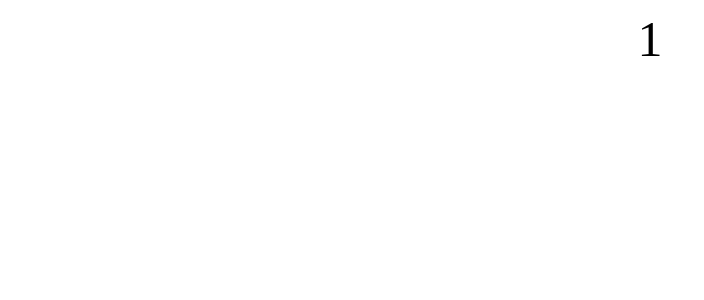
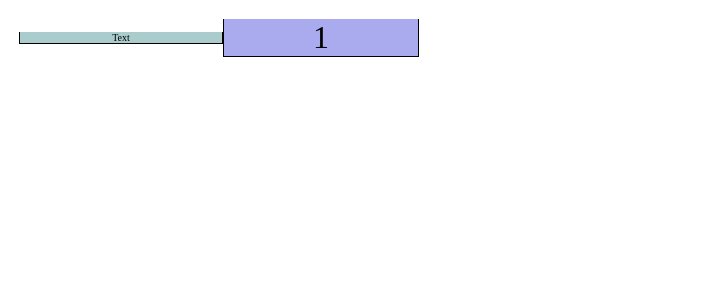
Before and after one commit to WinAuD/lab02-gevjz8, a React (Create React App) app: page / in a window 1280 px wide. Shown: the top 300 px of the page, without its empty margins (0-704 px from the left). Built offline with nearby package versions, Linux system fonts and the light colour scheme.

Commit message:
6 files modified

```diff
--- a/src/ADesc.js
+++ b/src/ADesc.js
@@ -0,0 +1,24 @@
+import React, { Component } from "react";
+import AText from './AText.js';
+import ANum from './ANum.js';
+
+class Table extends Component {
+  render() {
+  const tableStyle = {
+    width: "400px",
+    textAlign: "center",
+    borderCollapse: "collapse",
+
+  }
+
+    return (
+      <table style={tableStyle} >
+        <tr >
+          <td> <AText myColor={'#ACC'}/> </td>
+          <td> <ANum myColor={'#AAE'}/> </td>
+        </tr>
+      </table>
+    );
+  }
+}
+export default Table;
--- a/src/ANum.js
+++ b/src/ANum.js
@@ -3,8 +3,15 @@ import './ANum.css';
 
 class App extends Component {
   render() {
+    const color = this.props.myColor;
+
+    const textStyle = {
+      backgroundColor: color,
+      fontSize: "32px"
+    }
+
     return (
-      <div className="page">
+      <div style={textStyle} className="page">
         1
       </div>
     );
--- a/src/AText.js
+++ b/src/AText.js
@@ -3,9 +3,17 @@ import './ANum.css';
 
 class App extends Component {
   render() {
+    const color = this.props.myColor;
+
+    const textStyle = {
+      backgroundColor: color,
+      fontSize: "10px",
+      fontfamily: 'Arial'
+    }
+
     return (
-      <div className="page">
-        1
+      <div style={textStyle} className="page">
+        Text
       </div>
     );
   }
--- a/src/App.js
+++ b/src/App.js
@@ -1,11 +1,18 @@
 import React, { Component } from "react";
 import './App.css';
+
+import Article from "./Article";
 
 class App extends Component {
   render() {
     return (
-      <div className="page">
+      /* <div className="page">
         <h3>Hello, my world!</h3>
+      </div> */
+
+      <div>
+        <Article imageSrc="https://i.imgur.com/U1QeBwO.jpeg" mytext="New banana found in Offenburg" mynum="1"/>
+        <Article imageSrc="https://i.imgur.com/n2fP4fH.jpg" mytext="Biggest banana ever!" mynum="2"/>
       </div>
     );
   }
--- a/src/index.js
+++ b/src/index.js
@@ -1,7 +1,7 @@
 import React from "react";
 import ReactDOM from "react-dom";
 
-import Article from "./Article";
-import ANum from "./ANum";
+import App from "./App";
+import ADesc from "./ADesc";
 
-ReactDOM.render(<ANum />, document.getElementById("divElement"));
+ReactDOM.render(<ADesc />, document.getElementById("divElement"));
```
Also changed, not shown: src/Article.js (line endings or trailing spaces).
